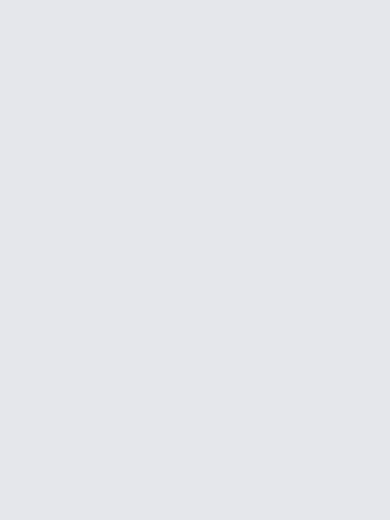
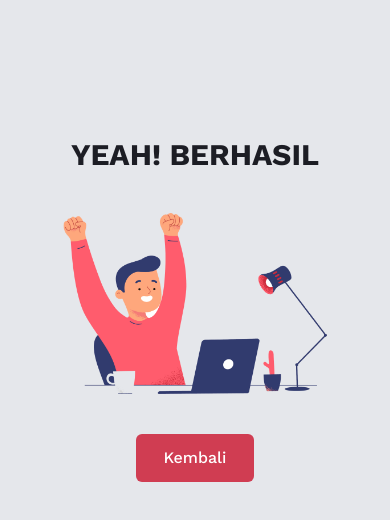
Before and after one commit to farhanyp/frontend-salon-hewan, a React (Create React App) app: page /success-booking in a window 390 px wide. Before the commit this address had no page. Shown: the top 520 px of the page. Built offline with nearby package versions, Linux system fonts and the light colour scheme; a web font is replaced by a local one.

Commit message:
fix responsive and success page

```diff
--- a/src/App.js
+++ b/src/App.js
@@ -6,6 +6,7 @@ import LandingPage from "./pages/LandingPage";
 import ProductPage from "./pages/ProductPage";
 import LoginPage from "./pages/LoginPage";
 import BookingPage from "./pages/BookingPage";
+import Success from "./components/Success";
 
 const App = () => {
   return (
@@ -15,6 +16,7 @@ const App = () => {
           <Route path="/product" element={<ProductPage/>}/>
           <Route path="/login-admin" element={<LoginPage/>}/>
           <Route path="/booking" element={<BookingPage/>}/>
+          <Route path="/success-booking" element={<Success/>}/>
         </Routes>
       </BrowserRouter>
   );
--- a/src/components/Booking.js
+++ b/src/components/Booking.js
@@ -1,6 +1,8 @@
 import React, { useState} from 'react'
 import { format, parse, addDays } from 'date-fns';
 import idLocale from 'date-fns/locale/id'
+import { useNavigate } from 'react-router'
+import axios from 'axios';
 
 function Booking({startTimes, endTimes}) {
     const [formData, setFormData] = useState({
@@ -14,6 +16,7 @@ function Booking({startTimes, endTimes}) {
         specialNeeds: false,
         paymentStatus: false
       });
+    const navigate = useNavigate()
 
 
       const handleSubmit = async (e) => {
@@ -55,18 +58,20 @@ function Booking({startTimes, endTimes}) {
 
         console.log(newFormData)
 
-          // try {
-          //   axios.post("https://salon-hewan.vercel.app/api/v1/member/lodging/create", newFormData)
-          //   .then( (response) => {
-          //   console.log('Data sent successfully:', response.data);
-          // })
-          // .catch(error => {
-          //     console.error('Login error:', error.response.data);
-          //   });
+          try {
+            axios.post("https://salon-hewan.vercel.app/api/v1/member/lodging/create", newFormData)
+            .then( (response) => {
+            console.log('Data sent successfully:', response.data);
+            navigate("/success-booking")
 
-          // } catch (error) {
-          //   console.error('Error sending data:', error);
-          // }
+          })
+          .catch(error => {
+              console.error('Login error:', error.response.data);
+            });
+
+          } catch (error) {
+            console.error('Error sending data:', error);
+          }
       };
 
       const handleInputChange = (e) => {
--- a/src/components/Header.js
+++ b/src/components/Header.js
@@ -34,7 +34,7 @@ const Header = () => {
               <a href="/booking">
                 Memesan
               </a>
-            </button>
+        </button>
         </div>
         {/* NavMobile */}
         <div className="lg:hidden ">
--- a/src/components/Login.js
+++ b/src/components/Login.js
@@ -41,7 +41,6 @@ function Login() {
         .then( (response) => {
             setAuthorization(response.data.data.token)
             Cookies.set('authorization', response.data.data.token)
-            // navigate('/dashboard');
         })
         .catch(error => {
             console.error('Login error:', error);
--- /dev/null
+++ b/src/components/Success.js
@@ -0,0 +1,19 @@
+import React from 'react'
+
+function Success() {
+  return (
+    <>
+    <div className='flex flex-col items-center'>
+        <p className='pt-[35%] text-3xl font-bold text-secondary lg:pt-20 lg:text-5xl'>YEAH! BERHASIL</p>
+        <img src='/assets/image/success.png' className='pt-10 w-[70%] lg:w-[40%]' alt='success'/>
+        <button className="mt-10 btn btn-md rounded-md bg-accent hover:bg-accent-hover md:btn-lg lg:px-24 lg:py-6 lg:text-2xl transition-all">
+              <a href="/">
+                Kembali
+              </a>
+        </button>
+    </div>
+    </>
+  )
+}
+
+export default Success
```
Also changed, not shown: public/assets/image/success.png (added).
